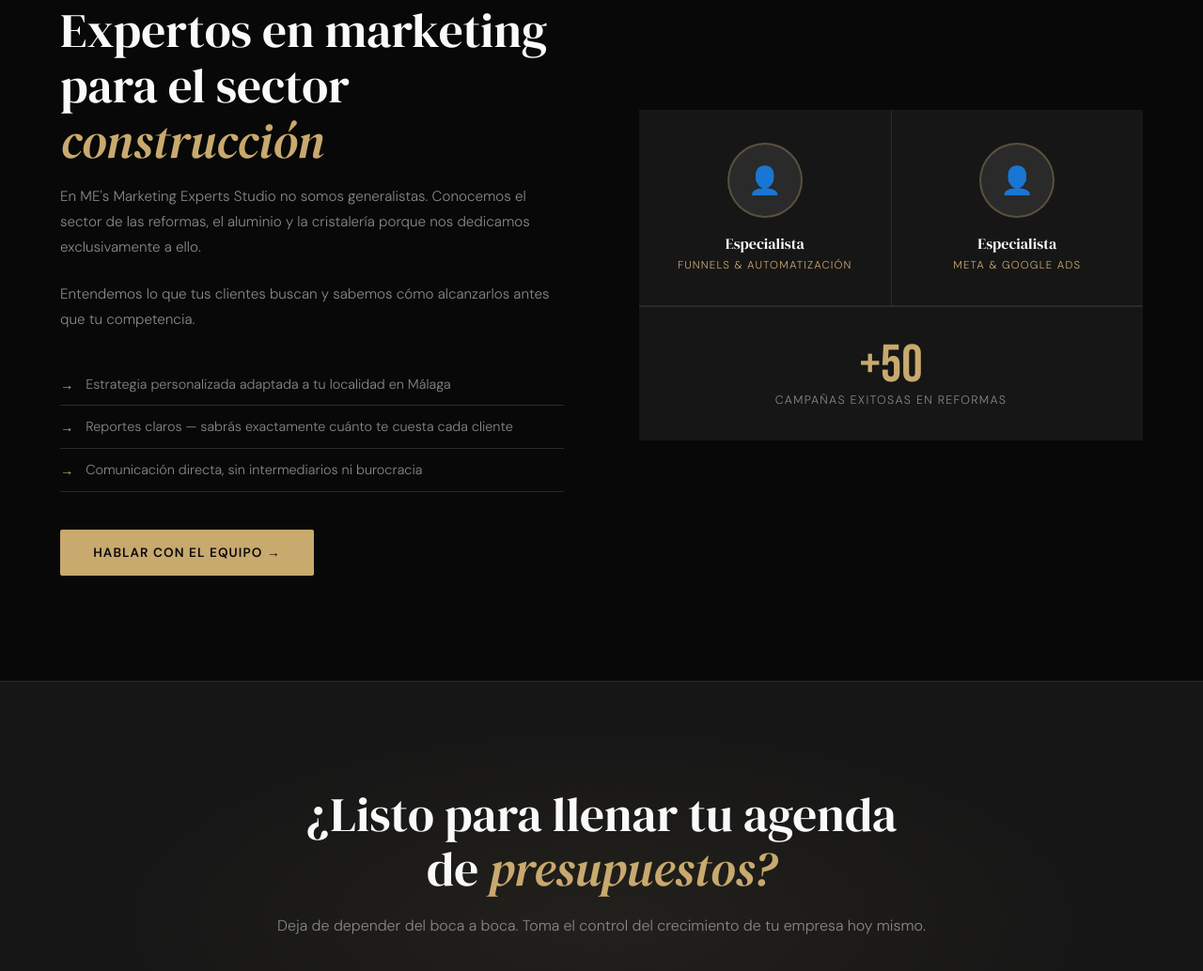
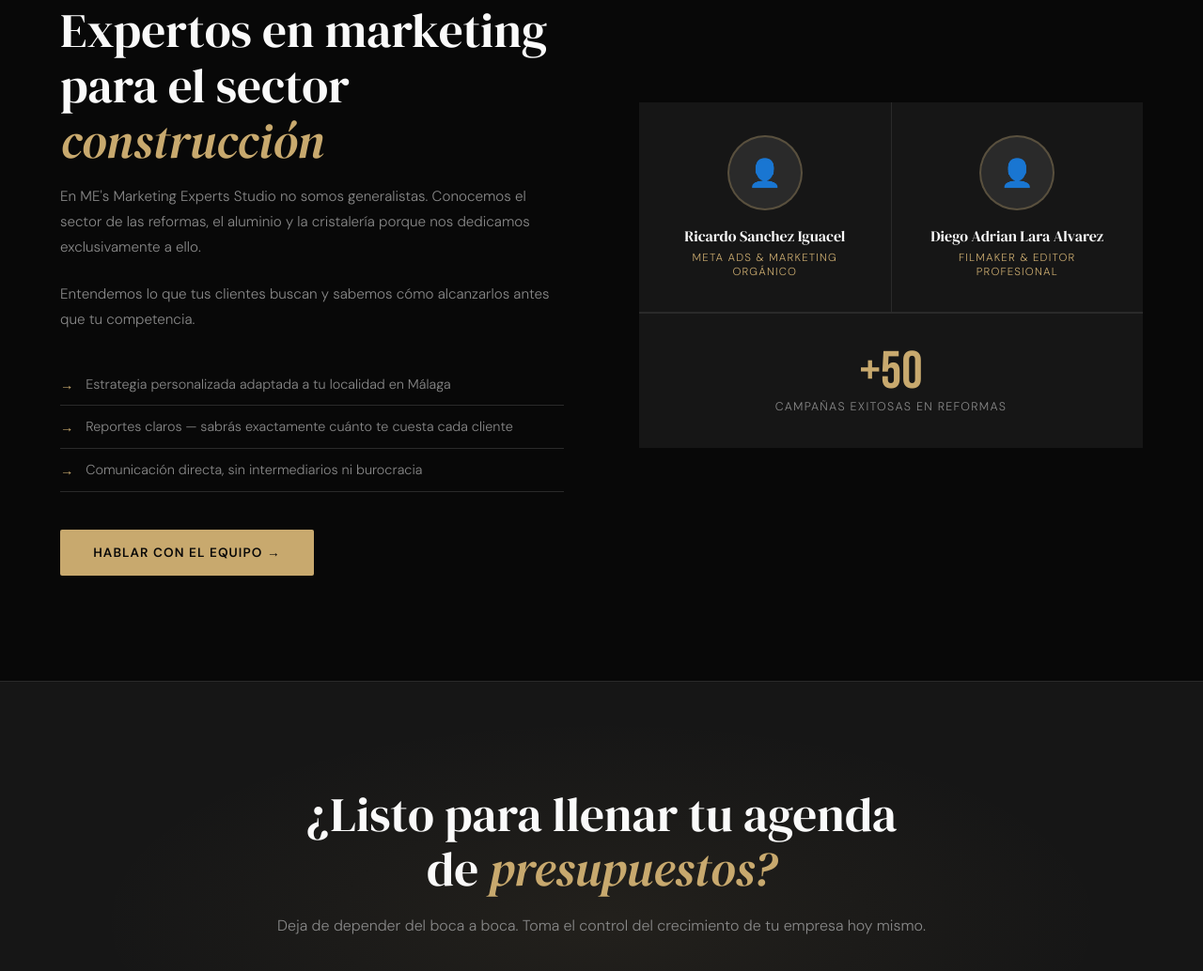
Before and after one commit to carbollo/mes-web, a website: page index.html in a window 1280 px wide. Shown: the part 3399-4433 px from the top of the page at 94% size. Drawn offline with Linux system fonts and the light colour scheme.

Commit message:
chore: actualizar roles de equipo
Made-with: Cursor

```diff
--- a/index.html
+++ b/index.html
@@ -679,13 +679,13 @@
         <div class="team-cards">
           <div class="team-card">
             <div class="team-avatar-placeholder">👤</div>
-            <div class="team-name">Especialista</div>
-            <div class="team-role">Funnels &amp; Automatización</div>
+            <div class="team-name">Ricardo Sanchez Iguacel</div>
+            <div class="team-role">Meta Ads &amp; Marketing Orgánico</div>
           </div>
           <div class="team-card">
             <div class="team-avatar-placeholder">👤</div>
-            <div class="team-name">Especialista</div>
-            <div class="team-role">Meta &amp; Google Ads</div>
+            <div class="team-name">Diego Adrian Lara Alvarez</div>
+            <div class="team-role">Filmaker &amp; Editor Profesional</div>
           </div>
           <div class="team-stat">
             <div class="big">+50</div>
```
